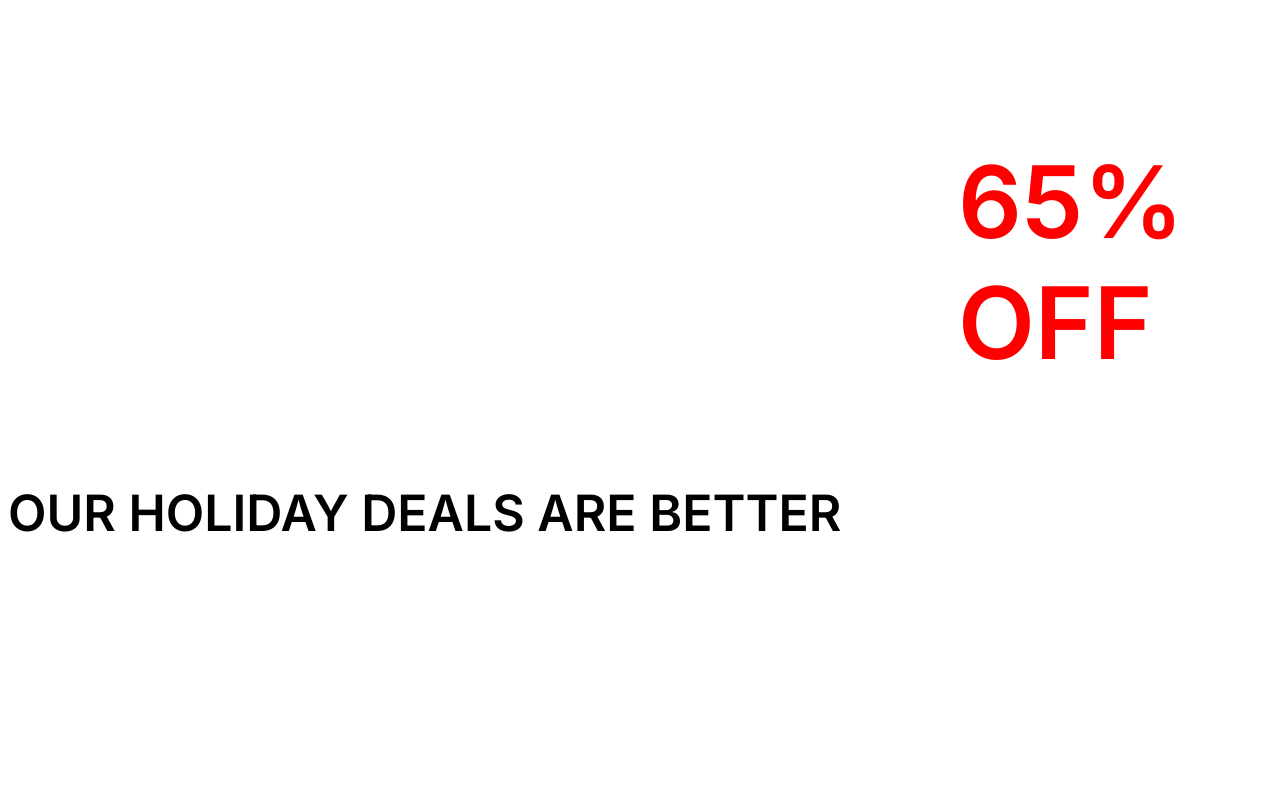
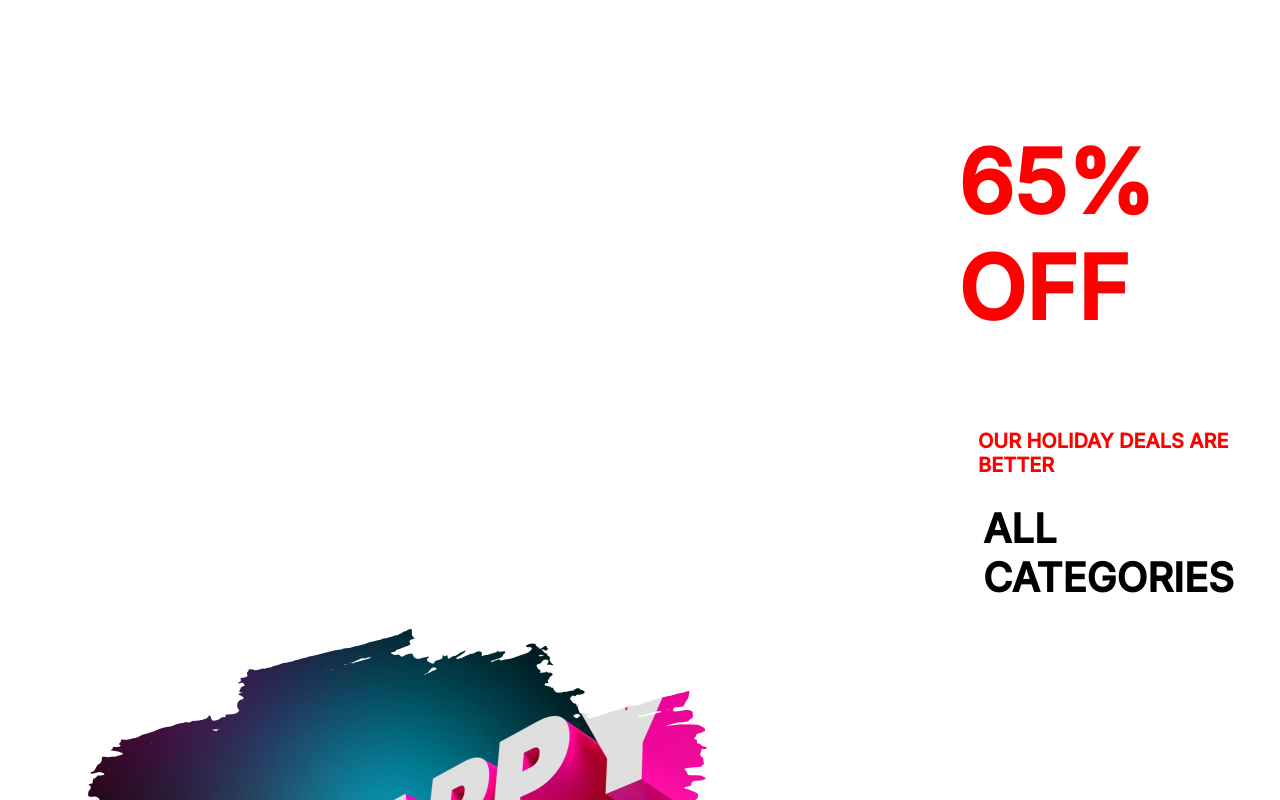
Before and after one commit to JubairBinSayeed/New-Year-New-Mission, a plain HTML site: page index.html in a window 1280 px wide. Shown: the part 760-1560 px from the top of the page. Before the commit the page ends 1353 px from the top, so only its background shows below. Drawn offline with Linux system fonts and the light colour scheme.

Commit message:
added files

```diff
--- a/index.html
+++ b/index.html
@@ -12,8 +12,14 @@
             <h4 id="Year">Happy New Year</h4>
             <h1>New Year Party celebration</h1>
         </div>
+        <div>
             <p class="B">65% OFF</p>
-            <p id="subtitle">OUR HOLIDAY DEALS ARE BETTER</p>
+            <h1 id="subtitle">OUR HOLIDAY DEALS ARE BETTER</h1>
+            <h1 id="subtitle2"><b>ALL CATEGORIES</b></h1>
+        </div>
+        <div class="new-year-image">
+            <img src="B9A1-New-Year-New-Mission-main/resources/New Year Photo.png" alt="">
+        </div>
     </header>
 </body>
 </html>
--- a/style.css
+++ b/style.css
@@ -1,11 +1,12 @@
 @import url('https://fonts.googleapis.com/css2?family=Merriweather:wght@700&display=swap');
-@import url('https://fonts.googleapis.com/css2?family=Inter:wght@600&family=Merriweather:wght@700&display=swap');
+@import url('https://fonts.googleapis.com/css2?family=Inter&display=swap');
+@import url('https://fonts.googleapis.com/css2?family=Inter:wght@400;500&display=swap');
 .A{
     font-family: 'Merriweather', serif;
     color: whitesmoke;
     padding-top: 50px;
     text-align: center;
-    background-image:url(B9A1-New-Year-New-Mission-main/resources/Banner\ Image.png);
+    background-image: url(Banner\ Image.png);
     background-repeat:no-repeat ;
     padding-top: 30px;
     padding-left: 230px;
@@ -29,14 +30,33 @@
 }
 .B{
     font-family: 'Inter', sans-serif;
-    font-size: 100px;
+    font-size: 88px;
     padding-top: auto;
     padding-bottom: auto;
     padding-left: 950px;
     padding-right: auto;
     color: red;
+    font-weight: 700;
 }
 #subtitle{
     font-family: 'Inter', sans-serif;
-    font-size: 50px;
+    font-size: 20px;
+    color: red;
+    padding-top: auto;
+    padding-bottom: auto;
+    padding-left: 970px;
+    padding-right: auto;
 }
+#subtitle2{
+    font-family:'Inter', sans-serif;
+    font-size: 40px;
+    font-weight: 700;
+    padding-top: auto;
+    padding-bottom: auto;
+    padding-left: 975px;
+    padding-right: auto;
+}
+
+.new-year-image{
+
+}
```
Also changed, not shown: Banner Image.png (added).
